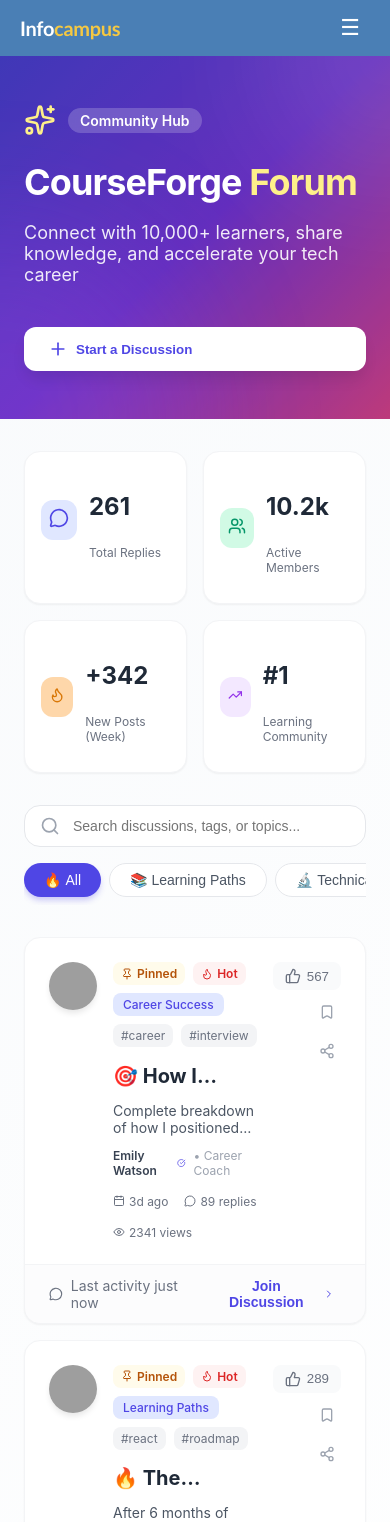
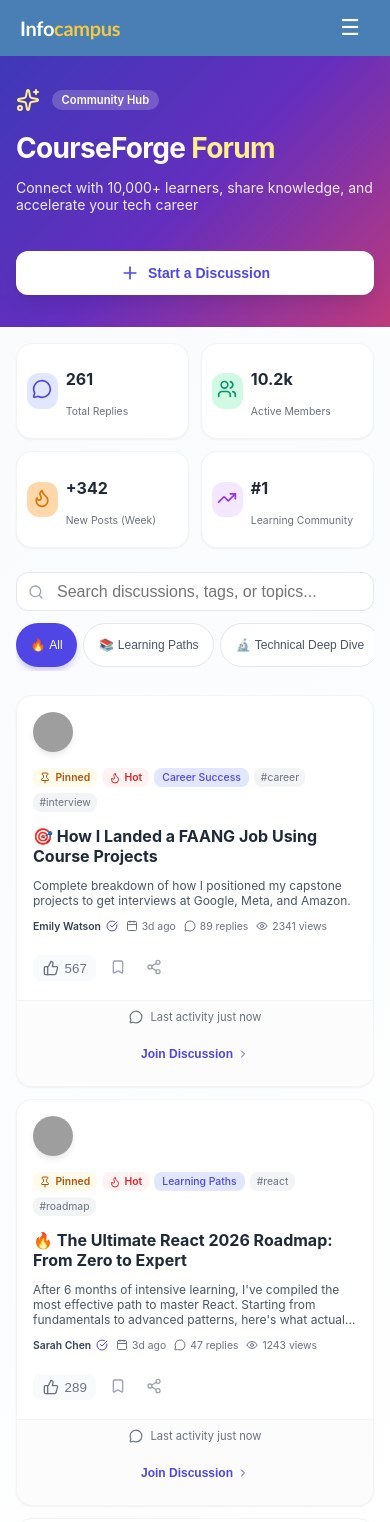
Before and after one commit to Pranavrkvtk/infocampus, a React (Create React App) app: page /forum in a window 390 px wide. Shown: the top 1522 px of the page. Built offline with nearby package versions, Linux system fonts and the light colour scheme; grey boxes are pictures that could not be loaded.

Commit message:
here mobile resposnsive forum

```diff
--- a/src/components/Forum/ForumPage.css
+++ b/src/components/Forum/ForumPage.css
@@ -1,4 +1,4 @@
-/* ForumPage.css - Complete styling for the CourseForge Forum */
+/* ForumPage.css - Complete styling for the CourseForge Forum with Mobile Responsiveness */
 
 /* Base Container */
 .forum-container {
@@ -46,6 +46,19 @@
   margin-bottom: -12rem;
 }
 
+@media (max-width: 640px) {
+  .forum-hero-blur-1 {
+    width: 8rem;
+    height: 8rem;
+    filter: blur(32px);
+  }
+  .forum-hero-blur-2 {
+    width: 12rem;
+    height: 12rem;
+    filter: blur(32px);
+  }
+}
+
 .forum-hero-content {
   position: relative;
   max-width: 80rem;
@@ -62,6 +75,13 @@
 @media (min-width: 1024px) {
   .forum-hero-content {
     padding: 3rem 2.5rem;
+  }
+}
+
+/* Mobile hero adjustments */
+@media (max-width: 640px) {
+  .forum-hero-content {
+    padding: 2rem 1rem;
   }
 }
 
@@ -86,10 +106,24 @@
   margin-bottom: 0.75rem;
 }
 
+/* Mobile badge adjustment */
+@media (max-width: 640px) {
+  .forum-hero-badge {
+    margin-bottom: 0.5rem;
+  }
+}
+
 .forum-hero-badge-icon {
   width: 2rem;
   height: 2rem;
   color: #fef08a;
+}
+
+@media (max-width: 640px) {
+  .forum-hero-badge-icon {
+    width: 1.5rem;
+    height: 1.5rem;
+  }
 }
 
 .forum-hero-badge-text {
@@ -99,6 +133,13 @@
   backdrop-filter: blur(4px);
   padding: 0.25rem 0.75rem;
   border-radius: 9999px;
+}
+
+@media (max-width: 640px) {
+  .forum-hero-badge-text {
+    font-size: 0.7rem;
+    padding: 0.2rem 0.6rem;
+  }
 }
 
 .forum-hero-title {
@@ -114,6 +155,14 @@
   }
 }
 
+/* Mobile title adjustment */
+@media (max-width: 640px) {
+  .forum-hero-title {
+    font-size: 1.75rem;
+    margin-bottom: 0.5rem;
+  }
+}
+
 .forum-hero-title-highlight {
   color: #fef08a;
 }
@@ -122,6 +171,12 @@
   font-size: 1.125rem;
   color: rgba(255, 255, 255, 0.9);
   max-width: 42rem;
+}
+
+@media (max-width: 640px) {
+  .forum-hero-description {
+    font-size: 0.875rem;
+  }
 }
 
 .forum-hero-button {
@@ -137,6 +192,16 @@
   box-shadow: 0 10px 15px -3px rgba(0, 0, 0, 0.1);
   border: none;
   cursor: pointer;
+}
+
+/* Mobile button adjustment */
+@media (max-width: 640px) {
+  .forum-hero-button {
+    padding: 0.6rem 1rem;
+    font-size: 0.875rem;
+    width: 100%;
+    justify-content: center;
+  }
 }
 
 .forum-hero-button:hover {
@@ -164,6 +229,13 @@
   }
 }
 
+/* Mobile main container adjustment */
+@media (max-width: 640px) {
+  .forum-main {
+    padding: 1rem;
+  }
+}
+
 /* Stats Grid */
 .forum-stats-grid {
   display: grid;
@@ -178,6 +250,14 @@
   }
 }
 
+@media (max-width: 480px) {
+  .forum-stats-grid {
+    grid-template-columns: repeat(2, 1fr);
+    gap: 0.75rem;
+    margin-bottom: 1.5rem;
+  }
+}
+
 .forum-stat-card {
   background: white;
   border-radius: 1rem;
@@ -185,6 +265,19 @@
   box-shadow: 0 1px 2px 0 rgba(0, 0, 0, 0.05);
   border: 1px solid #f3f4f6;
   transition: all 0.2s;
+}
+
+/* Mobile stat card adjustment */
+@media (max-width: 640px) {
+  .forum-stat-card {
+    padding: 0.75rem;
+  }
+}
+
+@media (max-width: 480px) {
+  .forum-stat-card {
+    padding: 0.6rem;
+  }
 }
 
 .forum-stat-card:hover {
@@ -198,9 +291,21 @@
   gap: 0.75rem;
 }
 
+@media (max-width: 480px) {
+  .forum-stat-content {
+    gap: 0.5rem;
+  }
+}
+
 .forum-stat-icon {
   padding: 0.5rem;
   border-radius: 0.75rem;
+}
+
+@media (max-width: 480px) {
+  .forum-stat-icon {
+    padding: 0.35rem;
+  }
 }
 
 .forum-stat-icon-indigo {
@@ -229,9 +334,27 @@
   color: #1f2937;
 }
 
+@media (max-width: 640px) {
+  .forum-stat-value {
+    font-size: 1.2rem;
+  }
+}
+
+@media (max-width: 480px) {
+  .forum-stat-value {
+    font-size: 1rem;
+  }
+}
+
 .forum-stat-label {
   font-size: 0.75rem;
   color: #6b7280;
+}
+
+@media (max-width: 480px) {
+  .forum-stat-label {
+    font-size: 0.65rem;
+  }
 }
 
 /* Search and Filter Bar */
@@ -245,6 +368,13 @@
 @media (min-width: 768px) {
   .forum-search-section {
     flex-direction: row;
+  }
+}
+
+@media (max-width: 640px) {
+  .forum-search-section {
+    gap: 0.75rem;
+    margin-bottom: 1.5rem;
   }
 }
 
@@ -274,6 +404,19 @@
   transition: all 0.2s;
 }
 
+@media (max-width: 640px) {
+  .forum-search-input {
+    padding: 0.6rem 0.75rem 0.6rem 2.5rem;
+    font-size: 0.8rem;
+    border-radius: 0.75rem;
+  }
+  .forum-search-icon {
+    width: 1rem;
+    height: 1rem;
+    left: 0.75rem;
+  }
+}
+
 .forum-search-input:focus {
   outline: none;
   ring: 2px solid rgba(79, 70, 229, 0.3);
@@ -285,11 +428,22 @@
   gap: 0.5rem;
   overflow-x: auto;
   padding-bottom: 0.5rem;
+  -webkit-overflow-scrolling: touch;
+  scrollbar-width: thin;
 }
 
 @media (min-width: 768px) {
   .forum-categories {
     padding-bottom: 0;
+    overflow-x: visible;
+    flex-wrap: wrap;
+  }
+}
+
+@media (max-width: 640px) {
+  .forum-categories {
+    gap: 0.4rem;
+    padding-bottom: 0.25rem;
   }
 }
 
@@ -305,6 +459,13 @@
   gap: 0.25rem;
   cursor: pointer;
   border: none;
+}
+
+@media (max-width: 640px) {
+  .forum-category-btn {
+    padding: 0.4rem 0.9rem;
+    font-size: 0.75rem;
+  }
 }
 
 .forum-category-btn-active {
@@ -330,6 +491,12 @@
   gap: 1rem;
 }
 
+@media (max-width: 640px) {
+  .forum-threads {
+    gap: 0.75rem;
+  }
+}
+
 .forum-empty-state {
   background: white;
   border-radius: 1rem;
@@ -339,11 +506,24 @@
   text-align: center;
 }
 
+@media (max-width: 640px) {
+  .forum-empty-state {
+    padding: 2rem 1rem;
+  }
+}
+
 .forum-empty-icon {
   width: 4rem;
   height: 4rem;
   color: #d1d5db;
   margin: 0 auto 1rem;
+}
+
+@media (max-width: 640px) {
+  .forum-empty-icon {
+    width: 3rem;
+    height: 3rem;
+  }
 }
 
 .forum-empty-title {
@@ -352,9 +532,21 @@
   color: #374151;
 }
 
+@media (max-width: 640px) {
+  .forum-empty-title {
+    font-size: 1rem;
+  }
+}
+
 .forum-empty-text {
   color: #6b7280;
   margin-top: 0.25rem;
+}
+
+@media (max-width: 640px) {
+  .forum-empty-text {
+    font-size: 0.8rem;
+  }
 }
 
 /* Thread Card */
@@ -376,10 +568,23 @@
   padding: 1.5rem;
 }
 
+@media (max-width: 640px) {
+  .forum-thread-card-inner {
+    padding: 1rem;
+  }
+}
+
 .forum-thread-header {
   display: flex;
   align-items: flex-start;
   gap: 1rem;
+}
+
+@media (max-width: 640px) {
+  .forum-thread-header {
+    flex-direction: column;
+    gap: 0.75rem;
+  }
 }
 
 .forum-avatar {
@@ -393,6 +598,13 @@
   object-fit: cover;
   ring: 2px solid white;
   box-shadow: 0 4px 6px -1px rgba(0, 0, 0, 0.1);
+}
+
+@media (max-width: 640px) {
+  .forum-avatar-img {
+    width: 2.5rem;
+    height: 2.5rem;
+  }
 }
 
 .forum-avatar-placeholder {
@@ -409,6 +621,14 @@
   box-shadow: 0 4px 6px -1px rgba(0, 0, 0, 0.1);
 }
 
+@media (max-width: 640px) {
+  .forum-avatar-placeholder {
+    width: 2.5rem;
+    height: 2.5rem;
+    font-size: 0.9rem;
+  }
+}
+
 .forum-thread-content {
   flex: 1;
   min-width: 0;
@@ -420,6 +640,12 @@
   align-items: center;
   gap: 0.5rem;
   margin-bottom: 0.5rem;
+}
+
+@media (max-width: 640px) {
+  .forum-thread-badges {
+    gap: 0.35rem;
+  }
 }
 
 .forum-badge-pinned {
@@ -434,6 +660,13 @@
   border-radius: 0.5rem;
 }
 
+@media (max-width: 640px) {
+  .forum-badge-pinned {
+    font-size: 0.65rem;
+    padding: 0.2rem 0.4rem;
+  }
+}
+
 .forum-badge-hot {
   display: inline-flex;
   align-items: center;
@@ -446,6 +679,13 @@
   border-radius: 0.5rem;
 }
 
+@media (max-width: 640px) {
+  .forum-badge-hot {
+    font-size: 0.65rem;
+    padding: 0.2rem 0.4rem;
+  }
+}
+
 .forum-badge-category {
   font-size: 0.75rem;
   font-weight: 500;
@@ -455,12 +695,26 @@
   border-radius: 0.5rem;
 }
 
+@media (max-width: 640px) {
+  .forum-badge-category {
+    font-size: 0.65rem;
+    padding: 0.2rem 0.5rem;
+  }
+}
+
 .forum-badge-tag {
   font-size: 0.75rem;
   color: #6b7280;
   background: #f3f4f6;
   padding: 0.25rem 0.5rem;
   border-radius: 0.5rem;
+}
+
+@media (max-width: 640px) {
+  .forum-badge-tag {
+    font-size: 0.65rem;
+    padding: 0.2rem 0.4rem;
+  }
 }
 
 .forum-thread-title {
@@ -474,6 +728,13 @@
   -webkit-line-clamp: 1;
   -webkit-box-orient: vertical;
   overflow: hidden;
+}
+
+@media (max-width: 640px) {
+  .forum-thread-title {
+    font-size: 1rem;
+    -webkit-line-clamp: 2;
+  }
 }
 
 .forum-thread-title:hover {
@@ -490,6 +751,13 @@
   overflow: hidden;
 }
 
+@media (max-width: 640px) {
+  .forum-thread-excerpt {
+    font-size: 0.75rem;
+    -webkit-line-clamp: 3;
+  }
+}
+
 .forum-thread-meta {
   display: flex;
   flex-wrap: wrap;
@@ -499,10 +767,24 @@
   color: #6b7280;
 }
 
+@media (max-width: 640px) {
+  .forum-thread-meta {
+    gap: 0.5rem;
+    font-size: 0.65rem;
+  }
+}
+
 .forum-meta-author {
   display: flex;
   align-items: center;
   gap: 0.5rem;
+}
+
+@media (max-width: 640px) {
+  .forum-meta-author {
+    gap: 0.3rem;
+    flex-wrap: wrap;
+  }
 }
 
 .forum-meta-name {
@@ -520,6 +802,12 @@
   color: #9ca3af;
 }
 
+@media (max-width: 640px) {
+  .forum-meta-role {
+    display: none;
+  }
+}
+
 .forum-meta-item {
   display: flex;
   align-items: center;
@@ -533,6 +821,15 @@
   gap: 0.5rem;
 }
 
+@media (max-width: 640px) {
+  .forum-thread-actions {
+    flex-direction: row;
+    align-items: center;
+    justify-content: flex-start;
+    margin-top: 0.5rem;
+  }
+}
+
 .forum-like-btn {
   display: flex;
   align-items: center;
@@ -544,6 +841,12 @@
   border: none;
   background: #f9fafb;
   color: #6b7280;
+}
+
+@media (max-width: 640px) {
+  .forum-like-btn {
+    padding: 0.3rem 0.6rem;
+  }
 }
 
 .forum-like-btn:hover {
@@ -605,6 +908,16 @@
   font-size: 0.875rem;
 }
 
+@media (max-width: 640px) {
+  .forum-thread-footer {
+    padding: 0.6rem 1rem;
+    font-size: 0.7rem;
+    flex-direction: column;
+    gap: 0.5rem;
+    text-align: center;
+  }
+}
+
 .forum-footer-activity {
   display: flex;
   align-items: center;
@@ -622,6 +935,12 @@
   display: flex;
   align-items: center;
   gap: 0.25rem;
+}
+
+@media (max-width: 640px) {
+  .forum-footer-link {
+    font-size: 0.75rem;
+  }
 }
 
 .forum-footer-link:hover {
@@ -642,8 +961,21 @@
   }
 }
 
+@media (max-width: 768px) {
+  .forum-widgets {
+    gap: 1rem;
+    margin-top: 2rem;
+  }
+}
+
 .forum-widget-colspan {
   grid-column: span 2;
+}
+
+@media (max-width: 1024px) {
+  .forum-widget-colspan {
+    grid-column: span 1;
+  }
 }
 
 .forum-widget-contributors {
@@ -654,6 +986,12 @@
   border: 1px solid #e0e7ff;
 }
 
+@media (max-width: 640px) {
+  .forum-widget-contributors {
+    padding: 1rem;
+  }
+}
+
 .forum-widget-title {
   font-weight: 700;
   color: #1f2937;
@@ -662,6 +1000,13 @@
   gap: 0.5rem;
   font-size: 1.125rem;
   margin-bottom: 1rem;
+}
+
+@media (max-width: 640px) {
+  .forum-widget-title {
+    font-size: 0.95rem;
+    margin-bottom: 0.75rem;
+  }
 }
 
 .forum-contributors-list {
@@ -680,14 +1025,32 @@
   padding: 0.5rem 1rem;
 }
 
+@media (max-width: 640px) {
+  .forum-contributor-item {
+    padding: 0.4rem 0.75rem;
+  }
+}
+
 .forum-contributor-info {
   display: flex;
   align-items: center;
   gap: 0.75rem;
 }
 
+@media (max-width: 640px) {
+  .forum-contributor-info {
+    gap: 0.5rem;
+  }
+}
+
 .forum-contributor-badge {
   font-size: 1.5rem;
+}
+
+@media (max-width: 640px) {
+  .forum-contributor-badge {
+    font-size: 1.2rem;
+  }
 }
 
 .forum-contributor-name {
@@ -695,9 +1058,21 @@
   color: #1f2937;
 }
 
+@media (max-width: 640px) {
+  .forum-contributor-name {
+    font-size: 0.8rem;
+  }
+}
+
 .forum-contributor-stats {
   font-size: 0.75rem;
   color: #6b7280;
+}
+
+@media (max-width: 640px) {
+  .forum-contributor-stats {
+    font-size: 0.65rem;
+  }
 }
 
 .forum-contributor-points {
@@ -706,12 +1081,24 @@
   color: #4f46e5;
 }
 
+@media (max-width: 640px) {
+  .forum-contributor-points {
+    font-size: 0.75rem;
+  }
+}
+
 .forum-widget-tips {
   background: linear-gradient(135deg, #fffbeb, #fff7ed);
   border-radius: 1rem;
   padding: 1.5rem;
   box-shadow: 0 1px 2px 0 rgba(0, 0, 0, 0.05);
   border: 1px solid #fde68a;
+}
+
+@media (max-width: 640px) {
+  .forum-widget-tips {
+    padding: 1rem;
+  }
 }
 
 .forum-tips-list {
@@ -730,6 +1117,13 @@
   margin-bottom: 0.5rem;
 }
 
+@media (max-width: 640px) {
+  .forum-tips-list li {
+    font-size: 0.75rem;
+    margin-bottom: 0.4rem;
+  }
+}
+
 .forum-guidelines-btn {
   width: 100%;
   background: white;
@@ -742,11 +1136,18 @@
   cursor: pointer;
 }
 
+@media (max-width: 640px) {
+  .forum-guidelines-btn {
+    padding: 0.4rem;
+    font-size: 0.8rem;
+  }
+}
+
 .forum-guidelines-btn:hover {
   background: #fffbeb;
 }
 
-/* Modal */
+/* Modal - Mobile Responsive */
 .forum-modal-overlay {
   position: fixed;
   inset: 0;
@@ -759,6 +1160,13 @@
   padding: 1rem;
 }
 
+@media (max-width: 640px) {
+  .forum-modal-overlay {
+    padding: 0.5rem;
+    align-items: flex-end;
+  }
+}
+
 .forum-modal {
   background: white;
   border-radius: 1rem;
@@ -767,6 +1175,14 @@
   box-shadow: 0 25px 50px -12px rgba(0, 0, 0, 0.25);
   overflow: hidden;
   animation: fadeIn 0.2s ease-out;
+}
+
+@media (max-width: 640px) {
+  .forum-modal {
+    border-radius: 1rem 1rem 0 0;
+    max-height: 90vh;
+    overflow-y: auto;
+  }
 }
 
 .forum-modal-header {
@@ -778,6 +1194,16 @@
   background: linear-gradient(135deg, #eef2ff, white);
 }
 
+@media (max-width: 640px) {
+  .forum-modal-header {
+    padding: 1rem;
+    position: sticky;
+    top: 0;
+    background: white;
+    z-index: 10;
+  }
+}
+
 .forum-modal-title {
   font-size: 1.25rem;
   font-weight: 700;
@@ -785,6 +1211,12 @@
   display: flex;
   align-items: center;
   gap: 0.5rem;
+}
+
+@media (max-width: 640px) {
+  .forum-modal-title {
+    font-size: 1rem;
+  }
 }
 
 .forum-modal-close {
@@ -805,6 +1237,13 @@
   gap: 1.25rem;
 }
 
+@media (max-width: 640px) {
+  .forum-modal-form {
+    padding: 1rem;
+    gap: 1rem;
+  }
+}
+
 .forum-modal-input {
   width: 100%;
   border: 1px solid #d1d5db;
@@ -812,6 +1251,14 @@
   padding: 0.75rem 1rem;
   font-size: 0.875rem;
   outline: none;
+}
+
+@media (max-width: 640px) {
+  .forum-modal-input {
+    padding: 0.6rem 0.8rem;
+    font-size: 0.8rem;
+    border-radius: 0.6rem;
+  }
 }
 
 .forum-modal-input:focus {
@@ -829,6 +1276,13 @@
   resize: vertical;
 }
 
+@media (max-width: 640px) {
+  .forum-modal-textarea {
+    padding: 0.6rem 0.8rem;
+    font-size: 0.8rem;
+  }
+}
+
 .forum-modal-textarea:focus {
   outline: none;
   ring: 2px solid #4f46e5;
@@ -840,6 +1294,12 @@
   border-radius: 0.75rem;
   padding: 0.75rem 1rem;
   background: white;
+}
+
+@media (max-width: 640px) {
+  .forum-modal-select {
+    padding: 0.6rem 0.8rem;
+  }
 }
 
 .forum-modal-grid {
@@ -863,6 +1323,16 @@
   border-top: 1px solid #e5e7eb;
 }
 
+@media (max-width: 640px) {
+  .forum-modal-footer {
+    padding: 0.75rem 1rem;
+    position: sticky;
+    bottom: 0;
+    background: white;
+    border-top: 1px solid #e5e7eb;
+  }
+}
+
 .forum-modal-cancel {
   padding: 0.5rem 1.25rem;
   color: #4b5563;
@@ -871,6 +1341,13 @@
   background: none;
   border: none;
   cursor: pointer;
+}
+
+@media (max-width: 640px) {
+  .forum-modal-cancel {
+    padding: 0.4rem 1rem;
+    font-size: 0.8rem;
+  }
 }
 
 .forum-modal-cancel:hover {
@@ -888,6 +1365,13 @@
   border-radius: 0.75rem;
   border: none;
   cursor: pointer;
+}
+
+@media (max-width: 640px) {
+  .forum-modal-submit {
+    padding: 0.4rem 1rem;
+    font-size: 0.8rem;
+  }
 }
 
 .forum-modal-submit:hover {
@@ -935,3 +1419,72 @@
   background: #c7d2fe;
   border-radius: 10px;
 }
+
+/* Touch-friendly improvements for mobile */
+@media (max-width: 768px) {
+  button,
+  .forum-category-btn,
+  .forum-like-btn,
+  .forum-save-btn,
+  .forum-share-btn,
+  .forum-footer-link,
+  .forum-guidelines-btn {
+    min-height: 44px;
+  }
+
+  .forum-like-btn,
+  .forum-save-btn,
+  .forum-share-btn {
+    min-height: auto;
+  }
+
+  input,
+  textarea,
+  select {
+    font-size: 16px !important; /* Prevents zoom on iOS */
+  }
+}
+
+/* Landscape mode adjustments for mobile */
+@media (max-width: 768px) and (orientation: landscape) {
+  .forum-hero-content {
+    padding: 1.5rem;
+  }
+
+  .forum-modal {
+    max-height: 85vh;
+  }
+
+  .forum-modal-form {
+    max-height: 60vh;
+    overflow-y: auto;
+  }
+}
+
+/* Small devices (iPhone SE, etc.) */
+@media (max-width: 380px) {
+  .forum-stat-value {
+    font-size: 0.9rem;
+  }
+
+  .forum-stat-label {
+    font-size: 0.6rem;
+  }
+
+  .forum-thread-title {
+    font-size: 0.9rem;
+  }
+
+  .forum-category-btn {
+    padding: 0.35rem 0.7rem;
+    font-size: 0.7rem;
+  }
+
+  .forum-hero-title {
+    font-size: 1.5rem;
+  }
+
+  .forum-hero-description {
+    font-size: 0.8rem;
+  }
+}
```
